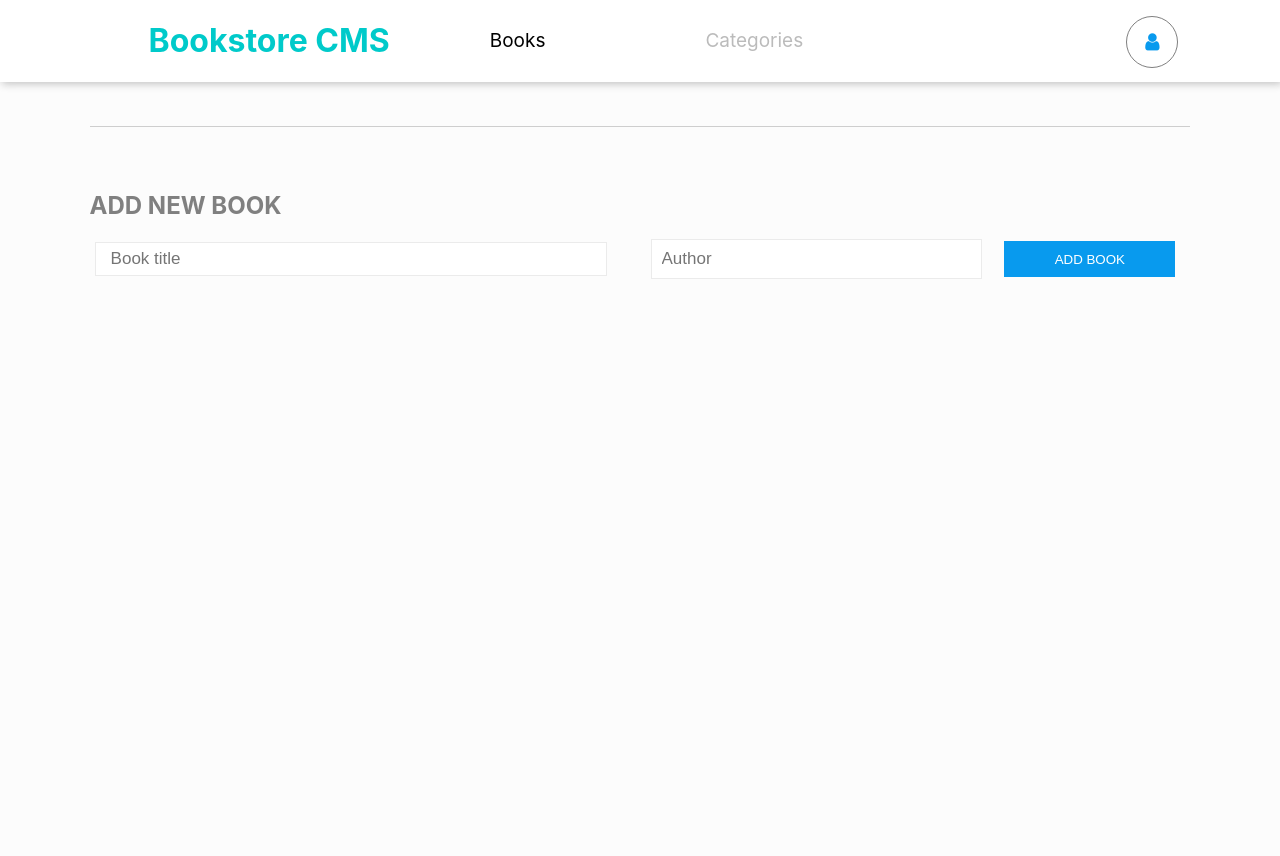
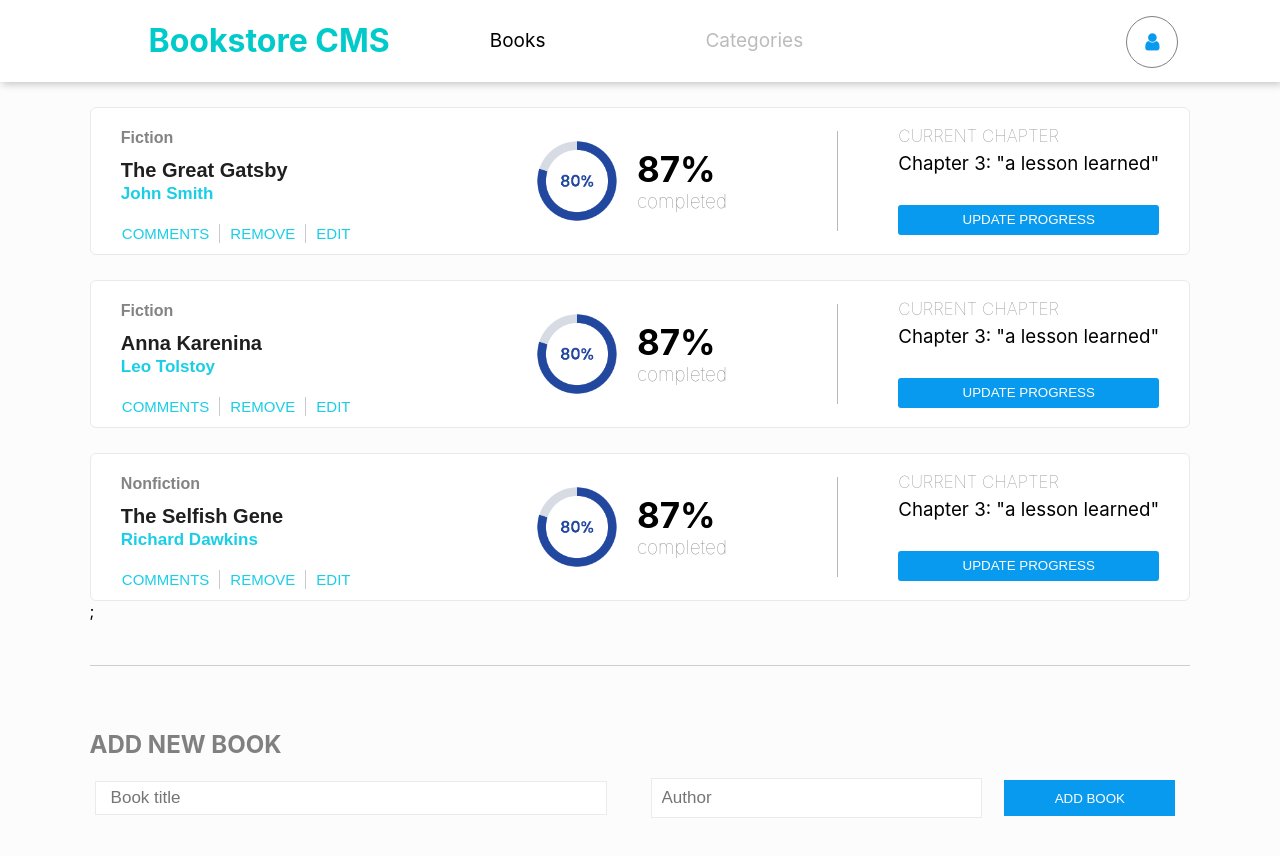
Before and after one commit to alexiscyber14/REACT-BOOK-STORE, a React (Create React App) app: page / in a window 1280 px wide. Shown: the top 856 px of the page. Before the commit the page ends 800 px from the top, so only its background shows below. Built offline with nearby package versions, Linux system fonts and the light colour scheme.

Commit message:
display redux books

```diff
--- a/src/components/Form.js
+++ b/src/components/Form.js
@@ -25,18 +25,6 @@ const Form = () => {
       setBookList(storedBookList);
     }
   }, []);
-
-  const handleSubmit = (event) => {
-    event.preventDefault();
-    const title = event.target.elements.title.value;
-    const author = event.target.elements.author.value;
-    const newBook = { title, author };
-    const storedBookList = JSON.parse(localStorage.getItem('bookList'));
-    const updatedBookList = storedBookList ? [...storedBookList, newBook] : [newBook];
-    localStorage.setItem('bookList', JSON.stringify(updatedBookList));
-    setBookList(updatedBookList);
-    event.target.reset();
-  };
 
   const handleRemove = (index) => {
     const storedBookList = JSON.parse(localStorage.getItem('bookList'));
@@ -74,16 +62,6 @@ const Form = () => {
           </li>
         ))}
       </div>
-      <div className="formSections">
-        <h2 className="add-new">ADD NEW BOOK</h2>
-        <div className="FormContainer">
-          <form onSubmit={handleSubmit}>
-            <input placeholder="Book title" className="AddBook" name="title" type="text" />
-            <input placeholder="Author" type="text" className="Author" name="author" />
-            <button type="submit">ADD BOOK</button>
-          </form>
-        </div>
-      </div>
     </div>
   );
 };
--- a/src/components/Home.js
+++ b/src/components/Home.js
@@ -2,9 +2,11 @@ import React from 'react';
 import '../App.css';
 // import Spina from '../spinner.png';
 import Form from './Form';
+import BookList from './books';
 
 const Home = () => (
   <div className="homeContent">
+    <BookList />
     <Form />
   </div>
 );
--- /dev/null
+++ b/src/components/books.js
@@ -0,0 +1,87 @@
+import React, { useState } from 'react';
+import { useSelector, useDispatch } from 'react-redux';
+import { removeBook, addBook } from '../redux/books/bookSlice';
+import Spina from '../spinner.png';
+
+const ParaStyles = {
+  borderLeft: '1px solid #cacaca',
+  borderRight: '1px solid #cacaca',
+  padding: '0px 10px',
+};
+
+const ParaStyles2 = {
+  paddingRight: '10px',
+};
+
+const ParaStyles3 = {
+  paddingLeft: '10px',
+};
+
+const BookList = () => {
+  const books = useSelector((state) => state.book);
+  const dispatch = useDispatch();
+
+  const [title, setTitle] = useState('');
+  const [author, setAuthor] = useState('');
+
+  const handleAddBook = (event) => {
+    event.preventDefault();
+    const item_id = `item${books.length + 1}`;
+    const category = 'Fiction'; // hardcoded for example
+    dispatch(addBook({
+      item_id, title, author, category,
+    }));
+    setTitle('');
+    setAuthor('');
+  };
+
+  const handleRemoveBook = (id) => {
+    dispatch(removeBook(id));
+  };
+
+  return (
+    <div>
+      <div className="book-list">
+        {books.map((book) => (
+          <li className="book-list-item" key={book.item_id}>
+            <div className="list-details">
+              <h2 className="book-category">{book.category}</h2>
+              <h2 className="book-title">{book.title}</h2>
+              <h3 className="book-author">{book.author}</h3>
+              <div className="list-detail-buttons">
+                <button type="button" style={ParaStyles2}>Comments</button>
+                <button type="button" className="m-button" style={ParaStyles} onClick={() => handleRemoveBook(book.item_id)}>Remove</button>
+                <button type="button" style={ParaStyles3}>Edit</button>
+              </div>
+            </div>
+            <div className="list-details middle">
+              <img src={Spina} alt="spinner" className="image-spina" />
+              <div className="percentage">
+                <h2>87%</h2>
+                <h3>completed</h3>
+              </div>
+            </div>
+            <div className="list-details last">
+              <h2>current chapter</h2>
+              <h3>Chapter 3: &quot;a lesson learned&quot;</h3>
+              <button type="button">Update Progress</button>
+            </div>
+          </li>
+        ))}
+        ;
+      </div>
+      <div className="formSections">
+        <h2 className="add-new">ADD NEW BOOK</h2>
+        <div className="FormContainer">
+          <form onSubmit={handleAddBook}>
+            <input placeholder="Book title" className="AddBook" name="title" type="text" value={title} onChange={(e) => setTitle(e.target.value)} />
+            <input placeholder="Author" type="text" className="Author" name="author" value={author} onChange={(e) => setAuthor(e.target.value)} />
+            <button type="submit">ADD BOOK</button>
+          </form>
+        </div>
+      </div>
+    </div>
+  );
+};
+
+export default BookList;
--- a/src/redux/books/bookSlice.js
+++ b/src/redux/books/bookSlice.js
@@ -1,9 +1,6 @@
 import { createSlice } from '@reduxjs/toolkit';
 
-const booksSlice = createSlice({
-  name: 'books',
-  initialState: {
-    books: [
+const initialState = [
   {
     item_id: 'item1',
     title: 'The Great Gatsby',
@@ -22,22 +19,24 @@ const booksSlice = createSlice({
     author: 'Richard Dawkins',
     category: 'Nonfiction',
   },
-    ],
-  },
+];
+
+export const bookSlice = createSlice({
+  name: 'book',
+  initialState,
   reducers: {
     addBook: (state, action) => {
-      state.books.push(action.payload);
+      state.push(action.payload);
     },
     removeBook: (state, action) => {
-      const bookIndex = state.books.findIndex(
-        (book) => book.id === action.payload,
-      );
-      if (bookIndex !== -1) {
-        state.books.splice(bookIndex, 1);
+      const index = state.findIndex((book) => book.item_id === action.payload);
+      if (index !== -1) {
+        state.splice(index, 1);
       }
     },
   },
 });
 
-export const { addBook, removeBook } = booksSlice.actions;
-export default booksSlice.reducer;
+export const { addBook, removeBook } = bookSlice.actions;
+
+export default bookSlice.reducer;
--- a/src/redux/store.js
+++ b/src/redux/store.js
@@ -1,5 +1,8 @@
 import { configureStore } from '@reduxjs/toolkit';
+import bookReducer from './books/bookSlice';
 
 export const store = configureStore({
-  reducer: {},
+  reducer: {
+    book: bookReducer,
+  },
 });
```
Also changed, not shown: .eslintrc.json. Lines whose indentation alone changed are shown as unchanged.
